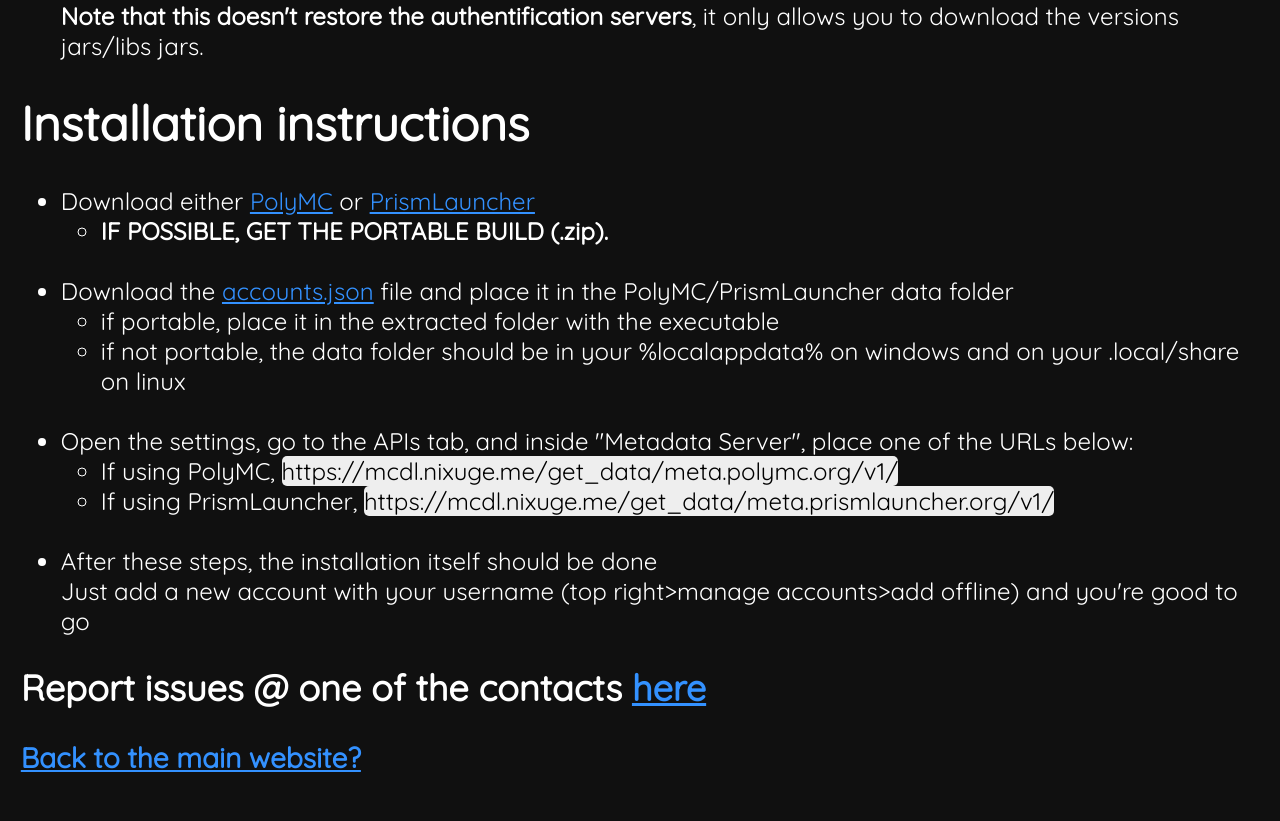
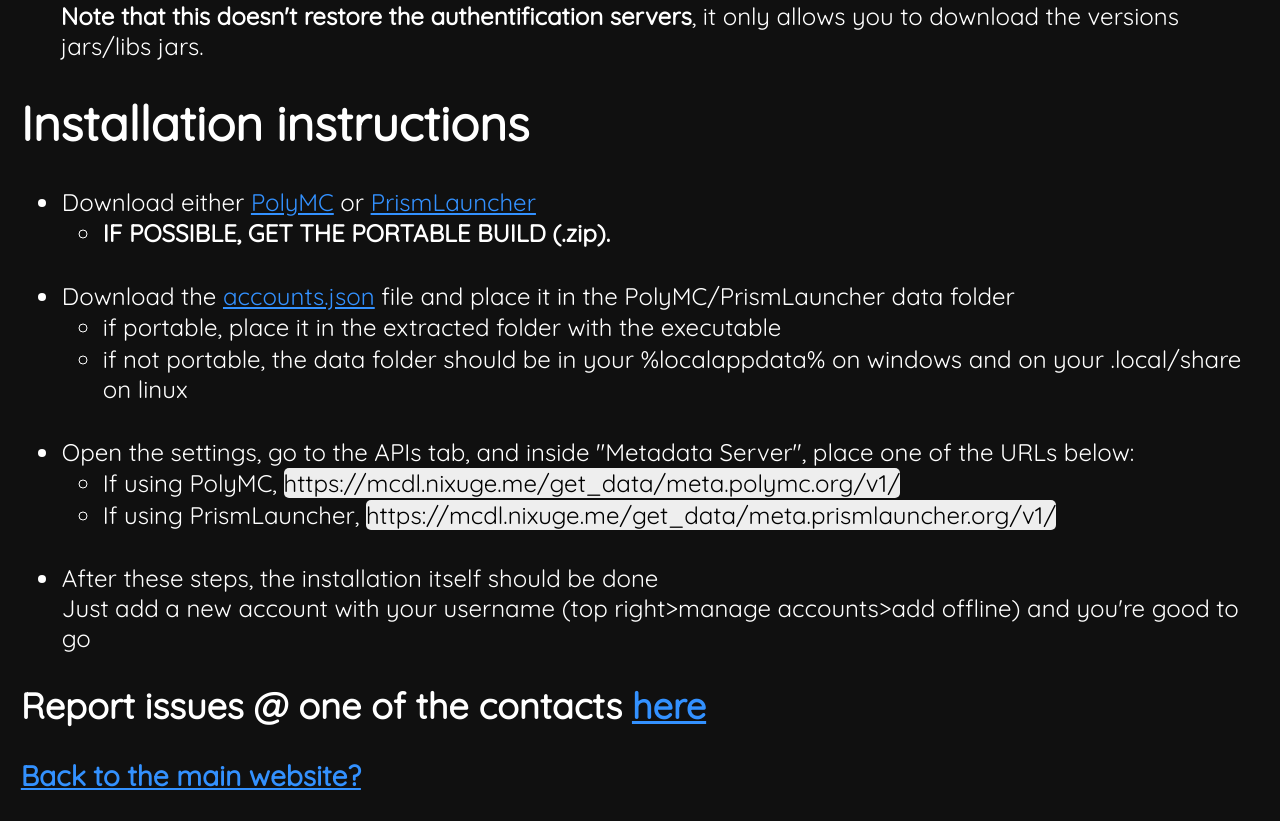
Before and after one commit to Nixuge/mcproxy, a Flask app: page / in a window 1280 px wide. Shown: the part 348-1169 px from the top of the page. Before the commit the page ends 1120 px from the top, so only its background shows below. Run offline with Flask 2, Linux system fonts and the light colour scheme.

Commit message:
Really small HTML change

```diff
--- a/templates/index.html
+++ b/templates/index.html
@@ -87,6 +87,10 @@
         background-color: #eee;
         border-radius: 5px;
     }
+
+    li {
+        padding: 1px;
+    }
 </style>
 
 </html>
```
